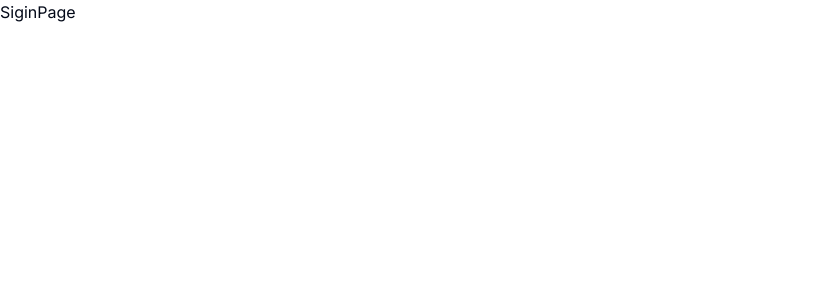
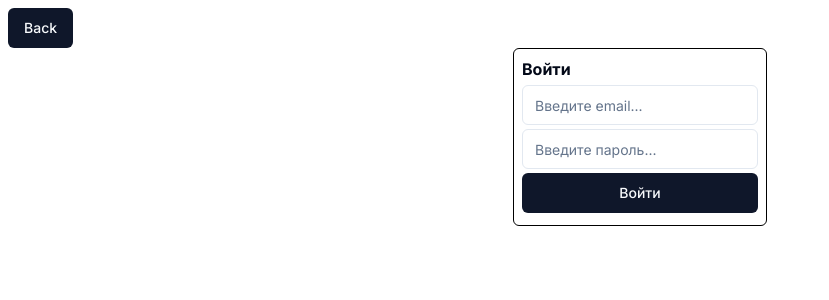
Before and after one commit to vadim36/todo-list-next, a Next.js app in the folder client/: page /signin in a window 1280 px wide. Shown: the top 300 px of the page, without its empty margins (0-829 px from the left). Built offline with nearby package versions, Linux system fonts and the light colour scheme.

Commit message:
add signin

```diff
--- a/client/src/app/(auth)/signin/page.tsx
+++ b/client/src/app/(auth)/signin/page.tsx
@@ -1,3 +1,5 @@
+import { SignInPage } from "@/pages/SignIn";
+
 export default function Sigin() {
-  return <h1>SiginPage</h1>
+  return <SignInPage/>
 }
--- /dev/null
+++ b/client/src/pages/SignIn/components/SignInPage.tsx
@@ -0,0 +1,15 @@
+import { Button } from "@/components/ui/button";
+import { PAGES } from "@/shared";
+import { SignInForm } from "@/widgets/SignInForm";
+import Link from "next/link";
+
+export function SignInPage() {
+  return (
+    <div className="p-2 flex flex-col items-start">
+      <Button asChild>
+        <Link href={PAGES.SIGN_UP}>Back</Link>
+      </Button>
+      <SignInForm/>
+    </div>
+  )
+}
--- /dev/null
+++ b/client/src/pages/SignIn/index.ts
@@ -0,0 +1 @@
+export {SignInPage} from './components/SignInPage'
--- /dev/null
+++ b/client/src/widgets/SignInForm/api/signIn.ts
@@ -0,0 +1,11 @@
+import { $api } from "@/shared";
+import { ISignInForm } from "../types";
+
+export default async function signIn(data: ISignInForm) {
+  try {
+    return await $api.post<AuthData>('/auth/signin', {...data})
+      .then((response) => response.data)
+  } catch (error: unknown) {
+    alert(error)
+  }
+}
--- /dev/null
+++ b/client/src/widgets/SignInForm/components/SignInForm.tsx
@@ -0,0 +1,65 @@
+"use client"
+
+import { Input } from "@/components/ui/input"
+import { ChangeEvent, FormEvent, useState } from "react"
+import { INITIAL_STATE } from "../consts"
+import { Button } from "@/components/ui/button"
+import { ValidationErrors, mapValidationErrors } from "@/shared"
+import {ISignInForm} from '../types'
+import { ValiError, parse } from "valibot"
+import { SignInSchema } from "../lib/validation"
+import signIn from "../api/signIn"
+import { useRouter } from "next/navigation"
+
+export function SignInForm() {
+  const [formData, setFormData] = useState(INITIAL_STATE)
+  const [validationErrors, setValidationErrors] = useState<string[]>([])
+  const {replace} = useRouter()
+
+  async function submitHandler(event: FormEvent) {
+    event.preventDefault()
+    const signInData = validateForm()
+    if (!signInData) return
+
+    const authData = await signIn(signInData)
+    localStorage.setItem('accessToken', authData!.accessToken)
+
+    setFormData(INITIAL_STATE)
+    return replace('/')
+  }
+
+  function validateForm():ISignInForm | void {
+    try {
+      setValidationErrors([])
+      return parse(SignInSchema, formData)
+    } catch (error: unknown) {
+      if (error instanceof ValiError) {
+        const messages: string[] = mapValidationErrors<ISignInForm>(SignInSchema, formData)
+        return setValidationErrors([...messages])
+      }
+    }
+  }
+
+  return (
+    <form
+      className="border border-black rounded-md self-center p-2 flex flex-col gap-1"
+      onSubmit={submitHandler}
+    >
+      <strong>Войти</strong>
+      <Input
+        value={formData.email}
+        onChange={(event: ChangeEvent<HTMLInputElement>) => {
+          return setFormData({...formData, email: event.target.value})
+        }}
+        type="email" placeholder="Введите email..."/>
+      <Input
+        value={formData.password}
+        onChange={(event: ChangeEvent<HTMLInputElement>) => {
+          return setFormData({...formData, password: event.target.value})
+        }}
+        type="password" placeholder="Введите пароль..."/>
+      <Button>Войти</Button>
+      <ValidationErrors validationArray={validationErrors}/>
+    </form>
+  )
+}
--- /dev/null
+++ b/client/src/widgets/SignInForm/consts/index.ts
@@ -0,0 +1,4 @@
+export const INITIAL_STATE = {
+  email: '',
+  password: ''
+}
--- /dev/null
+++ b/client/src/widgets/SignInForm/index.ts
@@ -0,0 +1 @@
+export {SignInForm} from './components/SignInForm'
--- /dev/null
+++ b/client/src/widgets/SignInForm/lib/validation.ts
@@ -0,0 +1,11 @@
+import { object, string, email, minLength, maxLength } from "valibot";
+
+export const SignInSchema = object({
+  email: string('Email must be a string', [
+    email('Email must be correct')
+  ]),
+  password: string('Password must be a string', [
+    minLength(3, 'Password must be longer than 3'),
+    maxLength(24, 'Password must be less than 24')
+  ])
+})
--- /dev/null
+++ b/client/src/widgets/SignInForm/types/index.ts
@@ -0,0 +1,4 @@
+import { Input } from "valibot";
+import { SignInSchema } from "../lib/validation";
+
+export type ISignInForm = Input<typeof SignInSchema>
```
